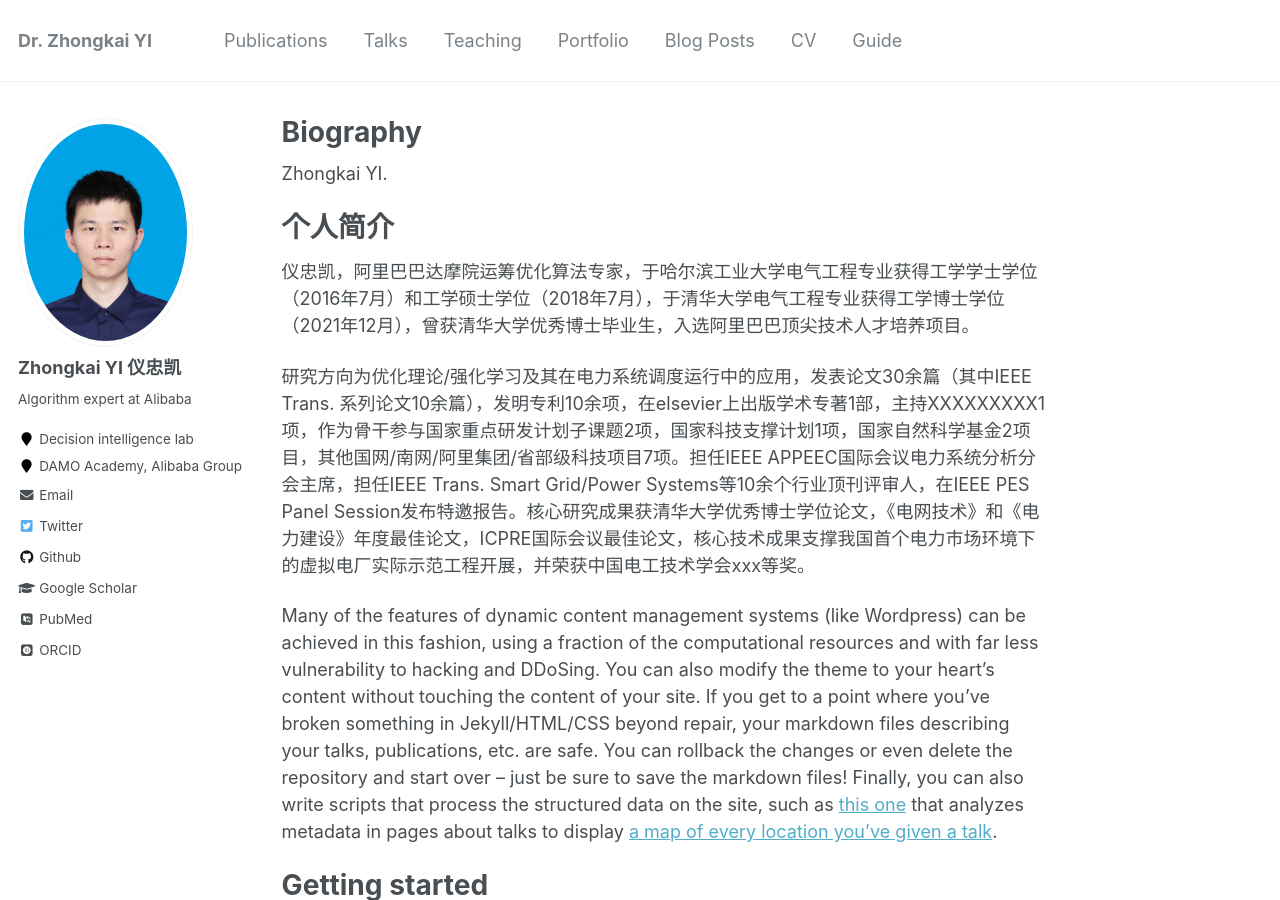
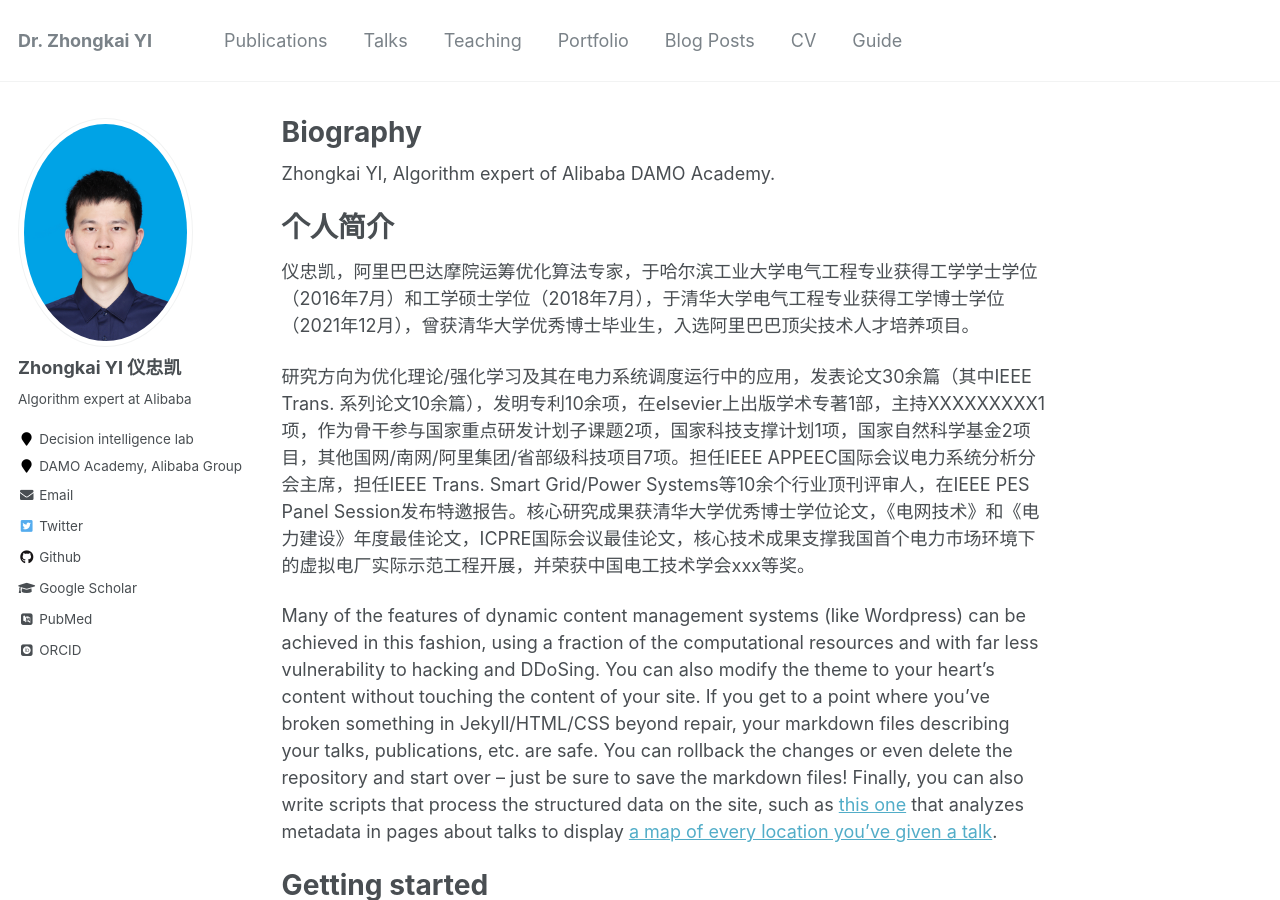
Before and after one commit to yizhongkai/yizhongkai.github.io, a Jekyll site: the page built from _pages/about.md, in a window 1280 px wide and 900 px high. Built offline with Jekyll 4.4.1, drawn with Linux system fonts in a browser that asks for light colours; some web fonts are replaced.

Commit message:
Update about.md

```diff
--- a/_pages/about.md
+++ b/_pages/about.md
@@ -8,7 +8,7 @@ redirect_from:
   - /about.html
 ---
 
-Zhongkai YI.
+Zhongkai YI, Algorithm expert of Alibaba DAMO Academy.
 
 个人简介
 ======
```
